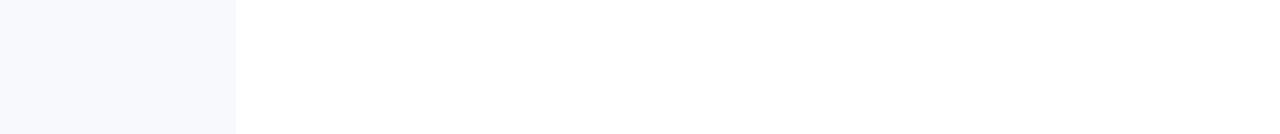
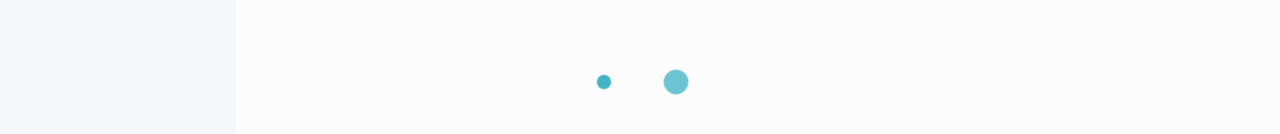
Before and after one commit to oyg0420/my-inventory-webapp, a React (Create React App) app: page / in a window 1280 px wide. Shown: the part 256-390 px from the top of the page. Built offline with nearby package versions, Linux system fonts and the light colour scheme.

Commit message:
feat(Spinner): Spinner 컴포넌트 생성

```diff
--- a/src/apis/KeywordAPI.ts
+++ b/src/apis/KeywordAPI.ts
@@ -29,7 +29,7 @@ export type GetKeywordsResponse = {
 };
 
 const getKeywords = async (params: GetKeywordsParams) => {
-  const res = await API.get<GetKeywordsResponse>('/keywords', {
+  const res = await API.get<GetKeywordsResponse>('/keywords/keywordtools', {
     params: {
       keyword: params.keyword,
     },
--- a/src/components/modules/Layout.tsx
+++ b/src/components/modules/Layout.tsx
@@ -1,6 +1,7 @@
 import React from 'react';
 import styled from 'styled-components';
 import NavigationBar from './NavigationBar';
+import Spinner from './Spinner';
 
 const LayoutContainer = styled.div`
   display: flex;
@@ -75,6 +76,7 @@ type Props = {
 const Layout: React.FC<Props> = ({ links, children }) => {
   return (
     <LayoutContainer>
+      {<Spinner />}
       <LayoutHaeder>
         <NavigationBar links={links} />
       </LayoutHaeder>
--- /dev/null
+++ b/src/components/modules/Spinner.tsx
@@ -0,0 +1,46 @@
+import styled, { keyframes } from 'styled-components';
+import React from 'react';
+
+const SpinnerContainer = styled.div`
+  position: fixed;
+  z-index: 10000;
+  text-align: center;
+  padding-top: 25%;
+  left: 0;
+  width: 100%;
+  height: 100%;
+  background: rgba(0, 0, 0, 0.01);
+`;
+
+const spinnerGrow = keyframes`
+  0% {
+    transform: scale(0);
+  }
+  50% {
+    opacity: 1;
+  }
+`;
+
+const Loader = styled.div<{ delay: string }>`
+  animation: ${spinnerGrow} 0.7s linear infinite;
+  display: inline-block;
+  width: 2rem;
+  height: 2rem;
+  vertical-align: text-bottom;
+  background-color: #17a2b8;
+  border-radius: 50%;
+  opacity: 0;
+  animation-delay: ${props => props.delay};
+`;
+
+const Spinner: React.FC = () => {
+  return (
+    <SpinnerContainer>
+      <Loader delay="0ms" />
+      <Loader delay="250ms" />
+      <Loader delay="500ms" />
+    </SpinnerContainer>
+  );
+};
+
+export default Spinner;
--- a/src/index.tsx
+++ b/src/index.tsx
@@ -8,6 +8,7 @@ import { theme, GlobalStyle } from 'components/styles';
 import Main from 'components/pages/Main';
 import { PersistGate } from 'redux-persist/es/integration/react';
 import { configureAxios } from 'apis';
+import Spinner from 'components/modules/Spinner';
 
 configureAxios();
 
@@ -16,7 +17,7 @@ ReactDOM.render(
     <BrowserRouter>
       <GlobalStyle />
       <ThemeProvider theme={theme}>
-        <PersistGate loading={null} persistor={configStore.persistor}>
+        <PersistGate loading={<Spinner />} persistor={configStore.persistor}>
           <Main />
         </PersistGate>
       </ThemeProvider>
```
